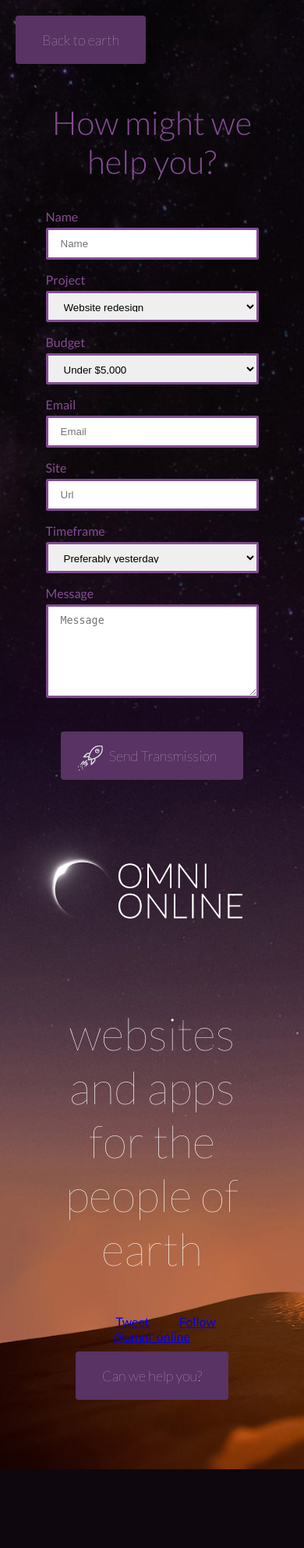
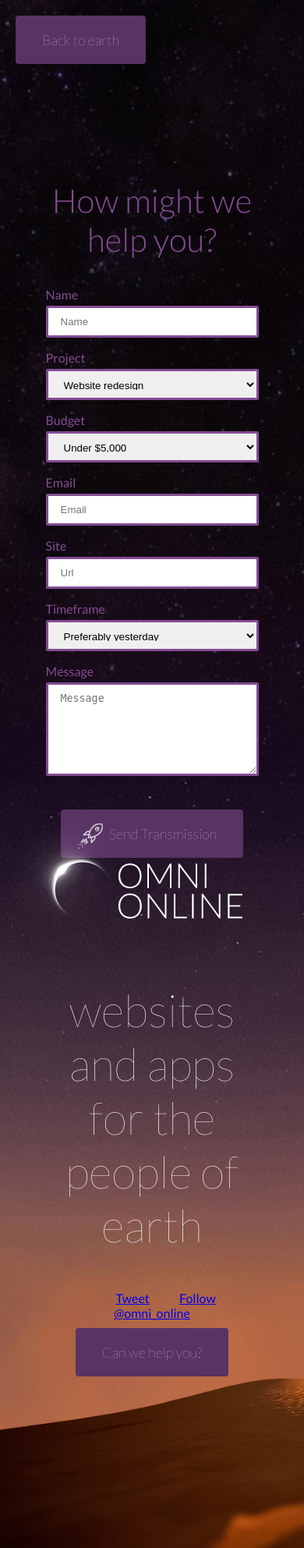
Before and after one commit to omni-online/omnionline.us, a PHP site: page / in a window 390 px wide. Shown: the whole page at 78% size. Before the commit the page ends 1884 px from the top, so only its background shows below. Run offline with PHP 8.4, Linux system fonts and the light colour scheme; some libraries are stand-ins or nearby versions.

Commit message:
Attempted fix

```diff
--- a/public/css/style.css
+++ b/public/css/style.css
@@ -112,7 +112,7 @@ section {
 }
 .contact-content {
     position: absolute;
-    top: 100px;
+    top: 50%;
     transform: translateY(-50%);
     right: 0;
     left: 0;
@@ -121,7 +121,7 @@ section {
 @media (max-width: 480px) {
     .contact-content {
         position: relative;
-        top: 0;
+        top: 100px;
         transform: translateY(0);
     }
 }
@@ -227,10 +227,20 @@ section {
 
 .intro-content {
     position: absolute;
-    top: 250px;
+    top: 40%;
     left: 50%;
     margin-left: -50%;
     padding: 0 20%;
+}
+@media (max-width: 480px) {
+    .intro-content {
+        position: relative;
+        top: auto;
+        left: auto;
+        margin-left: 0;
+        padding-top: 220px;
+        padding-bottom: 220px;
+    }
 }
 
 .intro-heading {
```
Also changed, not shown: public/img/sand.png, public/img/space.jpg.
